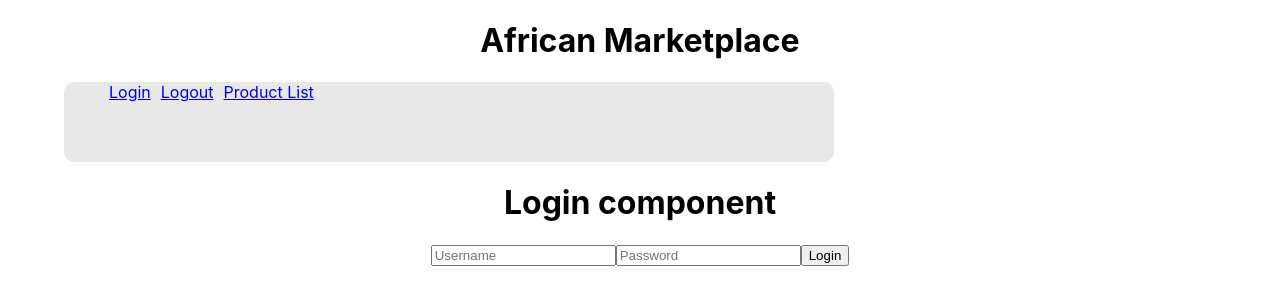
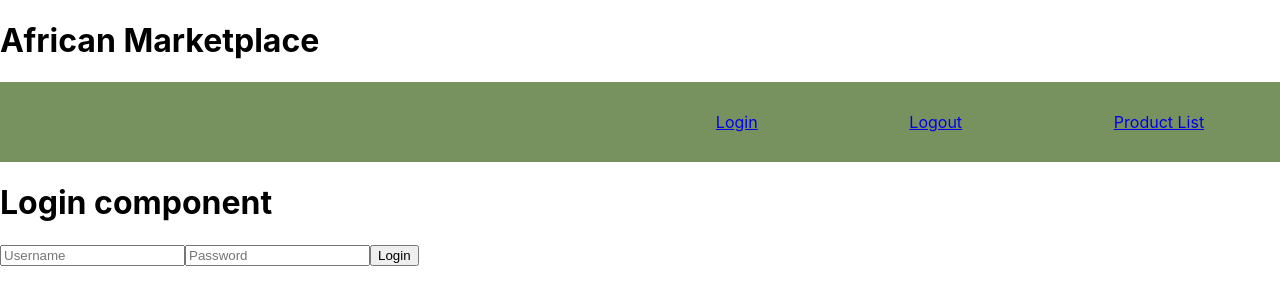
Before and after one commit to African-Marketplace-12-2020/front-end, a React (Create React App) app in the folder african-marketplace/: page /login in a window 1280 px wide. Shown: the top 304 px of the page. Built offline with nearby package versions, Linux system fonts and the light colour scheme.

Commit message:
Added the Navbar to the App component and working on fixing an issue with state and props not passing data to each other. At this time, isLoggedIn, token and error are declared as initial state but are not updating when state changed from not being logged in to being logged in.

```diff
--- a/african-marketplace/src/App.js
+++ b/african-marketplace/src/App.js
@@ -4,9 +4,10 @@ import { connect } from 'react-redux';
 //import { fetchData } from './actions/marketActions';
 import Login from './components/forms/Login';
 import Signup from './components/forms/Signup';
+import Navbar from './components/Navbar';
 import ProductList from './components/ProductList';
 import PrivateRoute from './components/PrivateRoute';
-import './App.css';
+//import './App.css';
 
 function App(props) {
 
@@ -16,19 +17,11 @@ function App(props) {
   }, [])
   */
 
- const logout = () => {
-  //localStorage.removeItem('token');
-  }
-
   return (
     <div className="App">
         <h1>African Marketplace</h1>
         <Router>
-          <ul>
-            <li><NavLink to="/login">Login</NavLink></li>
-            <li><NavLink to="/logout" onClick={logout}>Logout</NavLink></li>
-            <li><NavLink to="/product-list">Product List</NavLink></li>
-          </ul>
+          <Navbar {...props} />
           <Switch>
             <PrivateRoute exact path="/product-list" component={ProductList} />
             <Route path="/login" component={props => <Login {...props} />} />
--- a/african-marketplace/src/actions/marketActions.js
+++ b/african-marketplace/src/actions/marketActions.js
@@ -36,15 +36,15 @@ export const fetchData = () => dispatch => {
   };
 
   export const login = (credentials) => (dispatch) => {
-    console.log("Say anything...")
     let logIn = credentials;
     dispatch({ type: LOGIN_START })
     return axios.post('https://reqres.in/api/login', logIn)
     .then(res => {
         const token = res.data.token;
-        const data = res.data
+        const data = res.data;
+        console.log(res)
         localStorage.setItem('token', token)
-        dispatch({ type: LOGIN_SUCCESS, payload: token })
+        dispatch({ type: LOGIN_SUCCESS, payload: data })
     })
     .catch( err => dispatch({ type: LOGIN_FAIL, payload: err }))
   }
--- a/african-marketplace/src/components/Navbar.js
+++ b/african-marketplace/src/components/Navbar.js
@@ -1,4 +1,6 @@
 import React, { useState } from "react";
+import { NavLink, Redirect } from 'react-router-dom';
+
 import styled from "styled-components";
 const Container = styled.nav`
   height: 10vh;
@@ -52,7 +54,7 @@ const NavLinks = styled.ul`
   }
 `;
 
-export default function Navbar() {
+export default function Navbar(props) {
   const [display, setDisplay] = useState(false);
   const toggleDisplay = () => {
     if (display) {
@@ -61,6 +63,13 @@ export default function Navbar() {
       setDisplay(true);
     }
   };
+
+  const logout = () => {
+    //localStorage.removeItem('token');
+    //props.history.push('/login')
+    }
+
+
   return (
     <Container>
       <Hamburguer onClick={() => toggleDisplay()}>
@@ -69,26 +78,14 @@ export default function Navbar() {
         <Line />
       </Hamburguer>
       <NavLinks display={display}>
-        <li>
-          <a
-            style={{ color: "white", textDecoration: "none", fontSize: "16px" }}
-            href="#">
-            Home
-          </a>
+        <li style={{ color: "white", textDecoration: "none", fontSize: "16px" }}>
+          <NavLink to="/login">Login</NavLink>
         </li>
-        <li>
-          <a
-            style={{ color: "white", textDecoration: "none", fontSize: "16px" }}
-            href="#">
-            About
-          </a>
+        <li style={{ color: "white", textDecoration: "none", fontSize: "16px" }}>
+            <NavLink to="/login" onClick={logout}>Logout</NavLink>
         </li>
-        <li>
-          <a
-            style={{ color: "white", textDecoration: "none", fontSize: "16px" }}
-            href="#">
-            Links
-          </a>
+        <li style={{ color: "white", textDecoration: "none", fontSize: "16px" }}>
+            <NavLink to="/product-list">Product List</NavLink>
         </li>
       </NavLinks>
     </Container>
--- a/african-marketplace/src/components/forms/Login.js
+++ b/african-marketplace/src/components/forms/Login.js
@@ -1,5 +1,5 @@
 import React, { useState } from 'react';
-import { withRouter } from "react-router-dom";
+import { withRouter, Redirect } from "react-router-dom";
 import { connect } from 'react-redux';
 import { login } from '../../actions/marketActions';
 
@@ -55,19 +55,12 @@ const Login = (props) => {
 }
 
 const mapStateToProps = (state) => {
+    console.log(state)
     return {
-        credentials: {
-            username: state.credentials.username,
-            password: state.credentials.password
-        },
         isLoggedIn: state.isLoggedIn,
         error: state.error,
         token: state.token
     }
   }
 
-  export default withRouter(
-    connect(() => {
-        return {}
-    }, {login})(Login)
-  );
+  export default connect(mapStateToProps, {login})(Login)
--- a/african-marketplace/src/reducers/authReducer.js
+++ b/african-marketplace/src/reducers/authReducer.js
@@ -13,6 +13,7 @@ const initialState = {
         username: '',
         password: ''
     },
+    data: [],
     isLoggedIn: false,
     userId: '',
     user: '',
@@ -32,6 +33,7 @@ export default function (state = initialState, action) {
         return {
             ...state,
             isLoggedIn: false,
+            data: action.payload,
             error: null
         }
     case LOGIN_FAIL:
@@ -50,6 +52,7 @@ export default function (state = initialState, action) {
     case REGISTER_SUCCESS:
             return {
                 ...state,
+                data: action.payload,
                 isLoggedIn: false
             };
     case REGISTER_FAIL:
```
Also changed, not shown: 1 other file (tests, documents, lock files or other folders).
